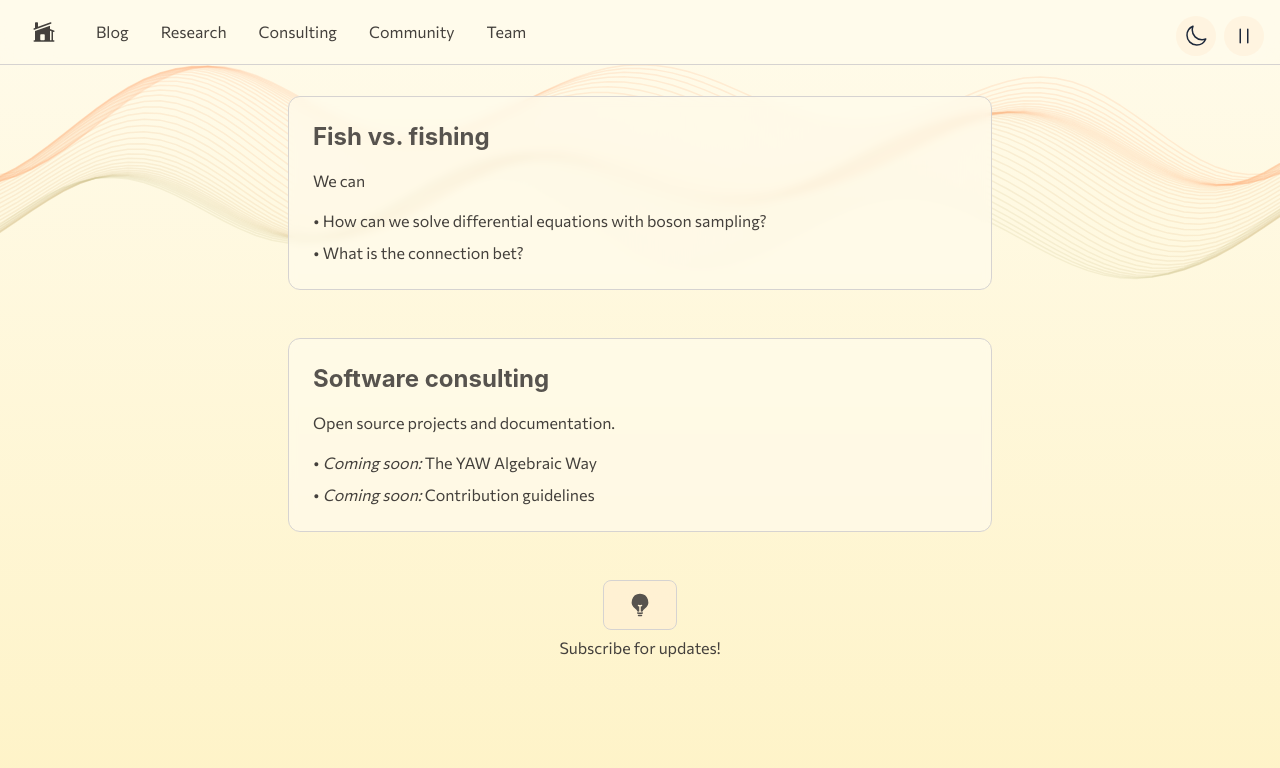
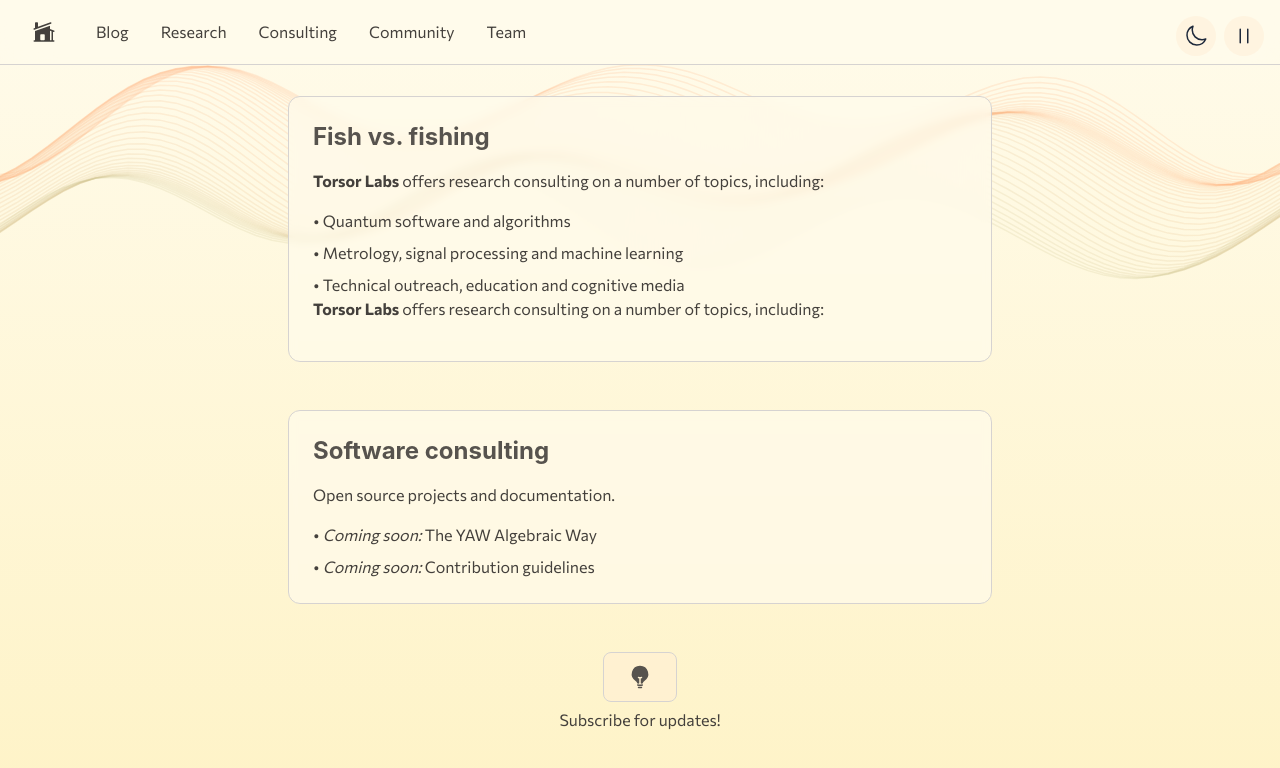
Before and after one commit to torsor-io/torsor-io, a React (Create React App) app: page /#/consulting in a window 1280 px wide. Shown: the top 768 px of the page. Built offline with nearby package versions, Linux system fonts and the light colour scheme; the HTML template or start-up script is replaced by a standard one.

Commit message:
Update index.js

```diff
--- a/src/components/ConsultingPage/index.js
+++ b/src/components/ConsultingPage/index.js
@@ -60,13 +60,17 @@ const ConsultingPage = ({ isDark, setIsDark, waveState, setWaveState }) => {
               </h2>
               <div className={`${subtleText}`}>
                 <p className="mb-4">
-          We can
+          <b>Torsor Labs</b> offers research consulting on a number of topics, including:
                 </p>
                 <ul className="space-y-2">
-                  <li>• How can we solve differential equations with boson sampling?</li>
-                  <li>• What is the connection bet?</li>
+          <li>• Quantum software and algorithms</li>
+          <li>• Metrology, signal processing and machine learning</li>
+	  <li>• Technical outreach, education and cognitive media</li>
       {/* Add more educational resources as they become available */}
-                </ul>
+      </ul>
+	  <p className="mb-4">
+          <b>Torsor Labs</b> offers research consulting on a number of topics, including:
+                </p>
               </div>
             </motion.div>
 
```
